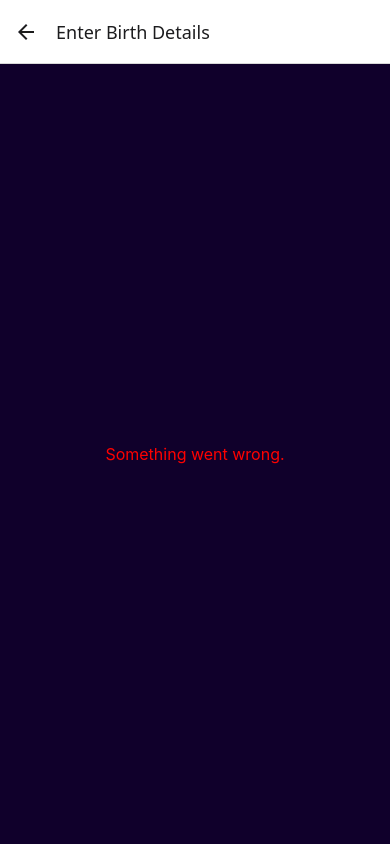
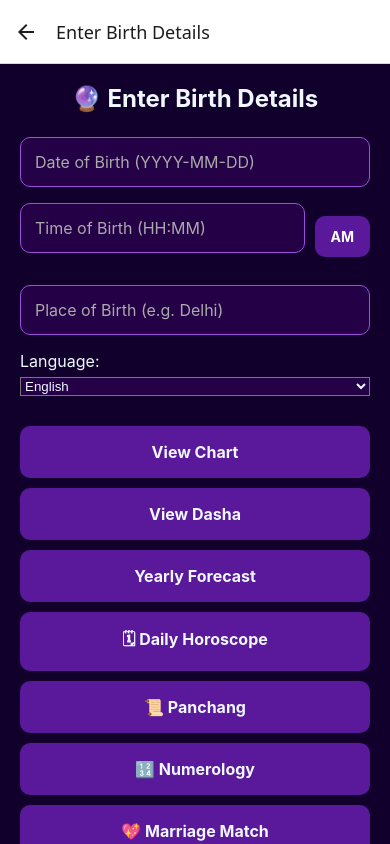
Before and after one commit to elguygone12/astroask-backend, a React Native app: screen /Input in a window 390 px wide. Built offline with nearby package versions, Linux system fonts and the light colour scheme.

Commit message:
Fixed InputScreen JSON crash and added full screen routes

```diff
--- a/screens/InputScreen.js
+++ b/screens/InputScreen.js
@@ -1,74 +1,217 @@
-import React, { useEffect, useState } from 'react';
-import { View, Text, ActivityIndicator, StyleSheet, ScrollView } from 'react-native';
+import React, { useState, useEffect } from 'react';
+import {
+  View,
+  Text,
+  TextInput,
+  TouchableOpacity,
+  StyleSheet,
+  Alert,
+  ScrollView,
+} from 'react-native';
 import AsyncStorage from '@react-native-async-storage/async-storage';
+import { Picker } from '@react-native-picker/picker';
+import COLORS from '../constants/colors';
 
-const PanchangScreen = () => {
-  const [explanation, setExplanation] = useState('');
-  const [loading, setLoading] = useState(true);
-  const [error, setError] = useState(null);
+const InputScreen = ({ navigation }) => {
+  const [dob, setDob] = useState('');
+  const [time, setTime] = useState('');
+  const [isAM, setIsAM] = useState(true);
+  const [location, setLocation] = useState('');
+  const [language, setLanguage] = useState('en');
 
   useEffect(() => {
-    const fetchPanchang = async () => {
+    const loadSavedData = async () => {
+      const data = await AsyncStorage.getItem('userData');
       try {
-        const userData = await AsyncStorage.getItem('userData');
-        if (!userData) throw new Error('Missing birth data');
-
-        const parsed = JSON.parse(userData);
-        const res = await fetch('https://prokerala-backend.onrender.com/api/explain/daily', {
-          method: 'POST',
-          headers: {
-            'Content-Type': 'application/json',
-          },
-          body: JSON.stringify({
-            data: parsed,
-            language: parsed.language,
-          }),
-        });
-
-        const json = await res.json();
-        if (json.explanation) setExplanation(json.explanation);
-        else setError('No explanation received.');
+        if (data) {
+          const parsed = JSON.parse(data);
+          setDob(parsed.dob || '');
+          setTime(parsed.time || '');
+          setLocation(parsed.locationName || '');
+          setLanguage(parsed.language || 'en');
+        }
       } catch (err) {
-        console.error(err);
-        setError('Something went wrong.');
-      } finally {
-        setLoading(false);
+        console.log('Invalid JSON in storage:', data);
       }
     };
+    loadSavedData();
+  }, []);
 
-    fetchPanchang();
-  }, []);
+  const handleSubmit = async (screenName) => {
+    if (!dob || !time || !location) {
+      Alert.alert('Missing Info', 'Please fill all fields');
+      return;
+    }
+
+    try {
+      const res = await fetch(
+        `https://api.opencagedata.com/geocode/v1/json?q=${encodeURIComponent(location)}&key=46faf81b36274dcdae05a3031fa8afca`
+      );
+      const data = await res.json();
+
+      if (!data.results || data.results.length === 0) {
+        Alert.alert('Invalid Location', 'Could not find coordinates.');
+        return;
+      }
+
+      const { lat, lng } = data.results[0].geometry;
+      const timezone = data.results[0].annotations.timezone.offset_string;
+
+      const userData = {
+        dob,
+        time,
+        location: {
+          latitude: lat,
+          longitude: lng,
+          timezone,
+        },
+        locationName: location,
+        language,
+      };
+
+      await AsyncStorage.setItem('userData', JSON.stringify(userData));
+      navigation.navigate(screenName, userData);
+    } catch (error) {
+      console.error('Fetch error:', error);
+      Alert.alert('Error', 'Failed to fetch coordinates.');
+    }
+  };
 
   return (
     <ScrollView contentContainerStyle={styles.container}>
-      {loading ? (
-        <ActivityIndicator size="large" color="#9d4edd" />
-      ) : error ? (
-        <Text style={styles.error}>{error}</Text>
-      ) : (
-        <Text style={styles.text}>{explanation}</Text>
-      )}
+      <Text style={styles.title}>🔮 Enter Birth Details</Text>
+
+      <TextInput
+        style={styles.input}
+        placeholder="Date of Birth (YYYY-MM-DD)"
+        placeholderTextColor="#aaa"
+        value={dob}
+        onChangeText={setDob}
+      />
+
+      <View style={styles.row}>
+        <TextInput
+          style={[styles.input, { flex: 1 }]}
+          placeholder="Time of Birth (HH:MM)"
+          placeholderTextColor="#aaa"
+          value={time}
+          onChangeText={setTime}
+        />
+        <TouchableOpacity
+          style={[styles.toggle, isAM ? styles.am : styles.pm]}
+          onPress={() => setIsAM(!isAM)}
+        >
+          <Text style={styles.toggleText}>{isAM ? 'AM' : 'PM'}</Text>
+        </TouchableOpacity>
+      </View>
+
+      <TextInput
+        style={styles.input}
+        placeholder="Place of Birth (e.g. Delhi)"
+        placeholderTextColor="#aaa"
+        value={location}
+        onChangeText={setLocation}
+      />
+
+      <View style={styles.pickerContainer}>
+        <Text style={styles.label}>Language:</Text>
+        <Picker
+          selectedValue={language}
+          onValueChange={(val) => setLanguage(val)}
+          style={styles.picker}
+        >
+          <Picker.Item label="English" value="en" />
+          <Picker.Item label="Hindi" value="hi" />
+        </Picker>
+      </View>
+
+      {[
+        { title: 'View Chart', screen: 'Chart' },
+        { title: 'View Dasha', screen: 'Dasha' },
+        { title: 'Yearly Forecast', screen: 'YearlyForecast' },
+        { title: '🗓 Daily Horoscope', screen: 'Daily' },
+        { title: '📜 Panchang', screen: 'Panchang' },
+        { title: '🔢 Numerology', screen: 'Numerology' },
+        { title: '💖 Marriage Match', screen: 'MarriageMatch' },
+        { title: '📄 PDF Report', screen: 'PDFReport' },
+      ].map(({ title, screen }) => (
+        <TouchableOpacity key={screen} style={styles.button} onPress={() => handleSubmit(screen)}>
+          <Text style={styles.buttonText}>{title}</Text>
+        </TouchableOpacity>
+      ))}
     </ScrollView>
   );
 };
 
 const styles = StyleSheet.create({
   container: {
+    backgroundColor: '#10002b',
     padding: 20,
-    backgroundColor: '#10002b',
     flexGrow: 1,
     justifyContent: 'center',
   },
-  text: {
+  title: {
+    fontSize: 24,
+    color: '#f0f8ff',
+    fontWeight: 'bold',
+    marginBottom: 24,
+    textAlign: 'center',
+  },
+  input: {
+    borderWidth: 1,
+    borderColor: '#9d4edd',
+    backgroundColor: '#240046',
+    borderRadius: 10,
+    padding: 14,
     color: '#f0f8ff',
     fontSize: 16,
-    lineHeight: 24,
+    marginBottom: 16,
   },
-  error: {
-    color: 'red',
+  row: {
+    flexDirection: 'row',
+    alignItems: 'center',
+    marginBottom: 16,
+  },
+  toggle: {
+    marginLeft: 10,
+    paddingVertical: 12,
+    paddingHorizontal: 16,
+    borderRadius: 10,
+  },
+  am: {
+    backgroundColor: '#5a189a',
+  },
+  pm: {
+    backgroundColor: '#3c096c',
+  },
+  toggleText: {
+    color: '#ffffff',
+    fontWeight: 'bold',
+  },
+  pickerContainer: {
+    marginBottom: 20,
+  },
+  label: {
+    color: '#f0f8ff',
+    marginBottom: 6,
+    fontSize: 16,
+  },
+  picker: {
+    backgroundColor: '#240046',
+    color: '#f0f8ff',
+  },
+  button: {
+    backgroundColor: '#5a189a',
+    padding: 16,
+    borderRadius: 10,
+    marginTop: 10,
+  },
+  buttonText: {
+    color: '#f0f8ff',
+    fontWeight: 'bold',
     fontSize: 16,
     textAlign: 'center',
   },
 });
 
-export default PanchangScreen;
+export default InputScreen;
```
